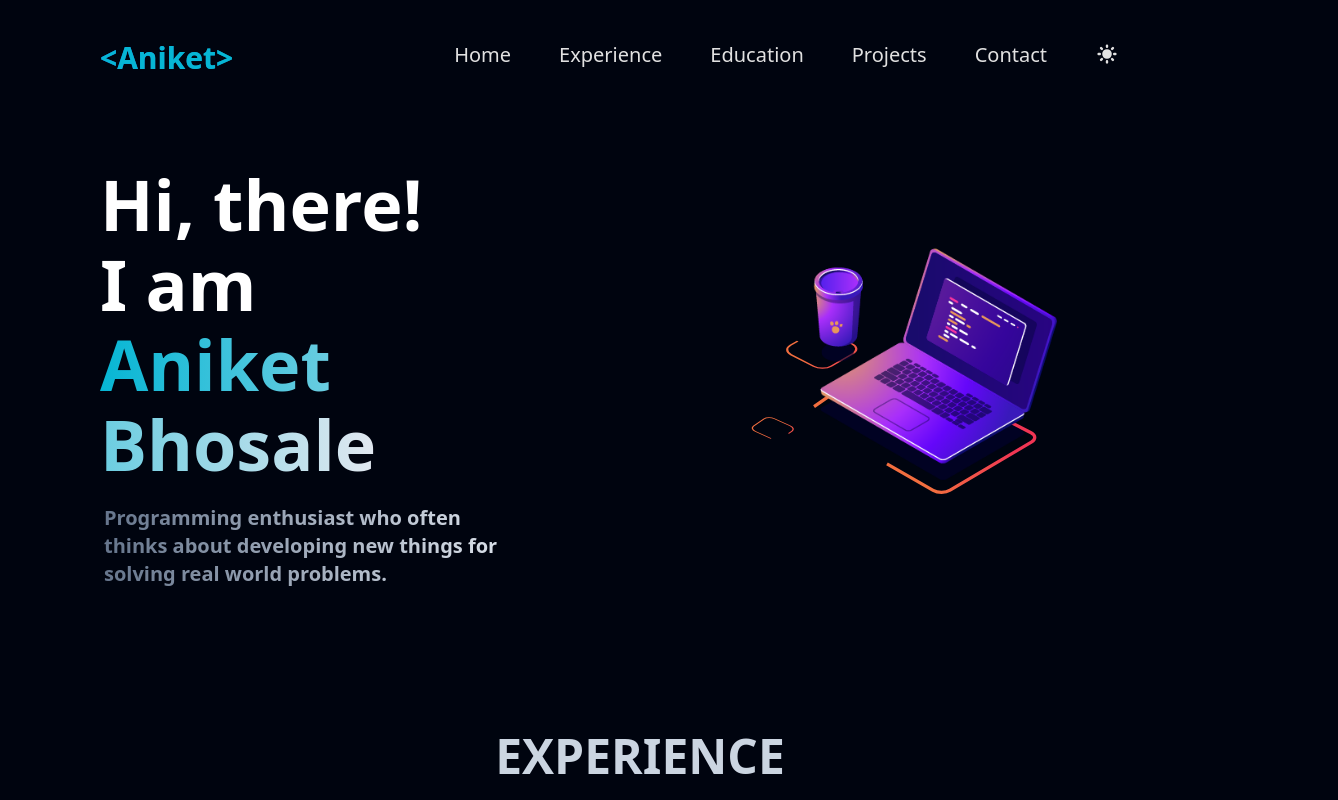
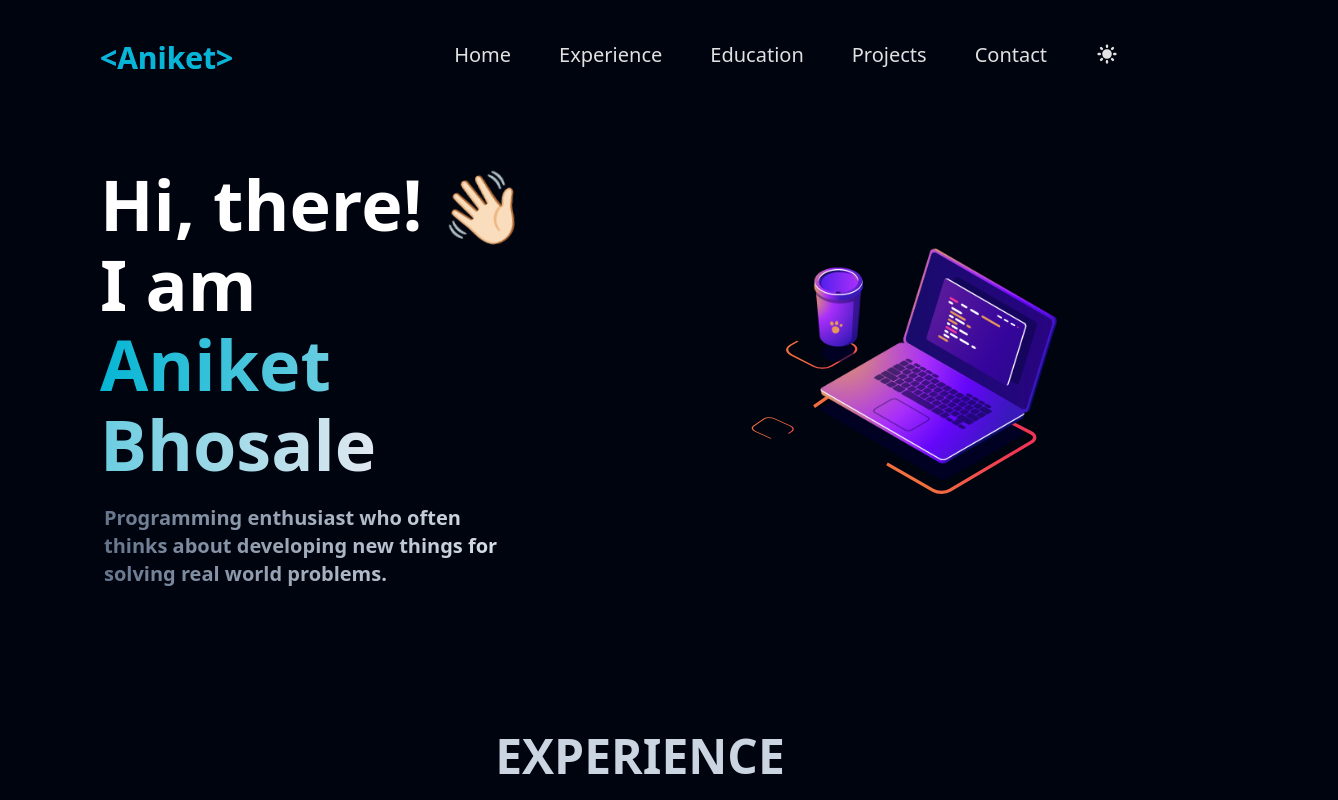
Before and after one commit to ANI2707/Portfolio, a React (Vite) app: page / in a window 1280 px wide. Shown: the top 800 px of the page, 1338 px wide, since content can reach past the window. Built offline with nearby package versions, Linux system fonts and the light colour scheme.

Commit message:
ui related changes

```diff
--- a/src/App.jsx
+++ b/src/App.jsx
@@ -7,6 +7,7 @@ import Contact from "./components/Contact";
 import HashLoader from "react-spinners/HashLoader";
 
 import { useState, useEffect } from "react";
+import Skills from "./components/Skills";
 
 const override = {
   display: "flex",
@@ -44,6 +45,7 @@ const App = () => {
           <About></About>
           <Experience></Experience>
           <Education></Education>
+          <Skills/>
           <Projects></Projects>
           <Contact></Contact>
         </div>
--- a/src/components/About.jsx
+++ b/src/components/About.jsx
@@ -11,11 +11,14 @@ const About = () => {
         <div className="WRAPPER mt-12 flex max-sm:flex-col gap-8 sm:gap-40 ">
           <div className="INTRO text-[70px] leading-[80px] font-semibold max-sm:text-[50px] max-sm:leading-[70px] max-sm:font-semibold">
             <h3 className="text-[#00040f] dark:text-white">
-              Hi, there! <br />I am
+              Hi, there!{" "}
+              <span className="wave" role="img" aria-labelledby="wave">
+                👋🏻
+              </span>{" "}
+              <br />I am
             </h3>
             <span className="bg-clip-text text-transparent bg-gradient-to-r  from-blue-600 to-cyan-600 dark:from-cyan-500 dark:to-slate-200">
               Aniket Bhosale
-
             </span>
 
             <p className="ABOUT h-[100px] text-xl max-sm:text-[15px] bg-clip-text text-transparent  bg-gradient-to-r  from-[#00040f] to-slate-500 dark:from-slate-500 dark:to-slate-200 max-w-[470px] mt-5 pl-1">
--- a/src/components/Contact.jsx
+++ b/src/components/Contact.jsx
@@ -29,30 +29,35 @@ const Contact = () => {
               <a
                 href="https://github.com/ANI2707"
                 className=" hover:text-slate-500  dark:hover:text-sky-300"
+                target="_blank"
               >
                 <SiGithub />
               </a>
               <a
                 href="https://www.linkedin.com/in/aniket-bhosale-217a7a223/"
                 className=" hover:text-slate-500  dark:hover:text-sky-300"
+                target="_blank"
               >
                 <SiLinkedin />
               </a>
               <a
                 href="https://www.instagram.com/aniket.bhosale_"
                 className=" hover:text-slate-500  dark:hover:text-sky-300"
+                target="_blank"
               >
                 <SiInstagram />
               </a>
               <a
                 href="https://twitter.com/AniketB82544141"
                 className=" hover:text-slate-500  dark:hover:text-sky-300"
+                target="_blank"
               >
                 <SiTwitter />
               </a>
               <a
                 href="bhosaleaniket826@gmail.com"
                 className=" hover:text-slate-500  dark:hover:text-sky-300"
+                target="_blank"
               >
                 <SiGmail />
               </a>
--- a/src/components/Education.jsx
+++ b/src/components/Education.jsx
@@ -47,7 +47,7 @@ const Education = () => {
               <p className="font-semibold capitalize text-gray-500 dark:text-slate-500 text-xl max-sm:text-lg leading-9">
                 Computer Engineering
               </p>
-              <p className="capitalize text-gray-500 dark:text-slate-500 text-xl max-sm:text-lg leading-9">I have studied DataBase Management Systems, Computer Networks, Web Development, Operating System and done multiple projects</p>
+              <p className="capitalize text-gray-500 dark:text-slate-500 text-xl max-sm:text-lg leading-9">I have studied DataBase Management Systems,data structure and algorithms, Computer Networks, Web Development, Operating System and done multiple projects</p>
             </div>
           </div>
           <Lottie
--- a/src/components/Experience.jsx
+++ b/src/components/Experience.jsx
@@ -89,7 +89,7 @@ const Experience = () => {
           </div>
         </div>
       </section>
-      <Skills></Skills>
+
     </>
   );
 };
--- a/src/components/Projects.jsx
+++ b/src/components/Projects.jsx
@@ -226,6 +226,12 @@ const Projects = () => {
           />
         </div>
       </div>
+      <div className="flex justify-center">
+      <button className="py-3 px-4  mt-10 mr-3 text-sm font-medium text-center text-white rounded-lg bg-blue-600 sm:w-fit focus:ring-4  dark:hover:bg-primary-700 dark:focus:ring-primary-800 ">
+                <a href="https://github.com/ANI2707" target="_blank">For more projects...</a>
+              </button>
+      </div>
+
     </section>
   );
 };
--- a/src/constants/Constant.jsx
+++ b/src/constants/Constant.jsx
@@ -20,6 +20,7 @@ import mysql from "../assets/mysql.png";
 import firebase from "../assets/firebase.png";
 import docker from "../assets/docker.png";
 import jest from "../assets/jest.png";
+import mongodb from "../assets/mongodb.png";
 
 
 
@@ -51,6 +52,7 @@ export {
   firebase,
   jest,
   docker,
+  mongodb,
   C,
   CPP,
   HTML,
--- a/src/index.css
+++ b/src/index.css
@@ -11,3 +11,37 @@ body {
 
     @apply dark:bg-[#00040f] bg-[#e2e2e2ab]
 }
+
+.wave {
+    animation-name: wave-animation; /* Refers to the name of your @keyframes element below */
+    animation-duration: 2.1s; /* Change to speed up or slow down */
+    animation-iteration-count: infinite; /* Never stop waving :) */
+    transform-origin: 70% 70%; /* Pivot around the bottom-left palm */
+    display: inline-block;
+  }
+  @keyframes wave-animation {
+    0% {
+      transform: rotate(0deg);
+    }
+    10% {
+      transform: rotate(14deg);
+    } /* The following five values can be played with to make the waving more or less extreme */
+    20% {
+      transform: rotate(-8deg);
+    }
+    30% {
+      transform: rotate(14deg);
+    }
+    40% {
+      transform: rotate(-4deg);
+    }
+    50% {
+      transform: rotate(10deg);
+    }
+    60% {
+      transform: rotate(0deg);
+    } /* Reset for the last half to pause */
+    100% {
+      transform: rotate(0deg);
+    }
+  }
```
Also changed, not shown: src/components/Skills.jsx (+4 -3 lines).
